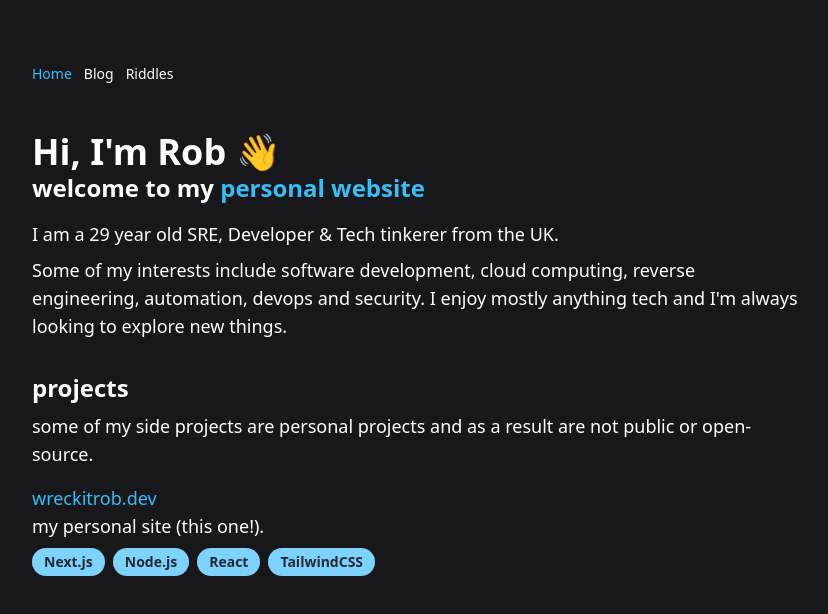
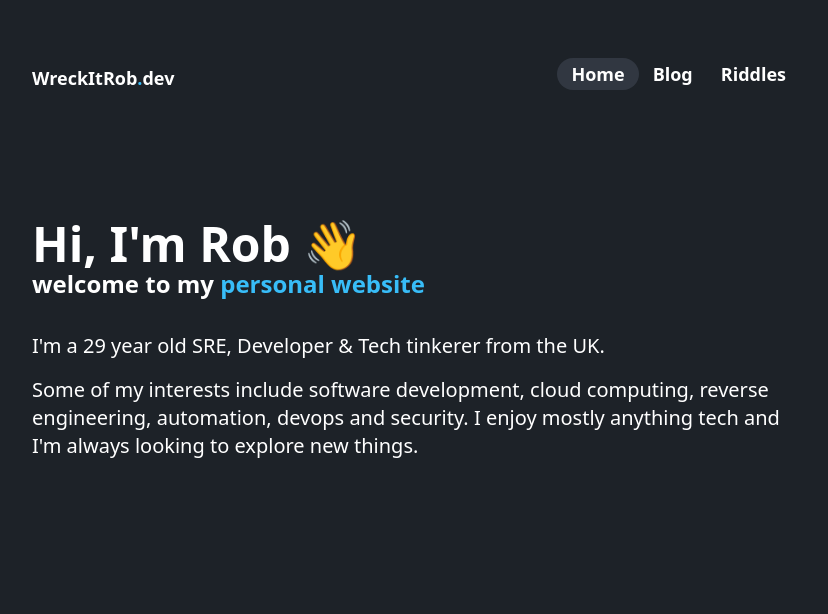
Before and after one commit to RobDearling/robdearling.github.io, a Next.js app: page / in a window 1280 px wide. Shown: the top 614 px of the page, without its empty margins (224-1052 px from the left). Built offline with nearby package versions, Linux system fonts and the light colour scheme.

Commit message:
feat: Design improvements

```diff
--- a/components/layout.tsx
+++ b/components/layout.tsx
@@ -24,18 +24,20 @@ export default function Layout({ children, home }: LayoutProps) {
         <meta name="og:title" content={siteTitle} />
         <meta name="twitter:card" content="summary_large_image" />
       </Head>
-      <header  className="container mx-auto mt-4">
-          <nav>
-            <div className="mt-4 lg:mt-16 px-4 lg:px-64 xl:px-64 mb-4 flex flex-row items-center gap-1">
-              <Link className={`text-sm ${pathname === '/' ? 'text-sky-400' : ''}`} href="/">
+      <header className="container mx-auto mt-4">
+          <nav className='flex justify-between mt-4 lg:mt-16 px-4 lg:px-64 xl:px-64 mb-4 text-lg'>
+            <Link href="/" id='title' className='font-bold'>WreckItRob<span className='text-sky-400'>.</span>dev</Link>
+            <div className="flex flex-row items-center font-semibold">
+              <Link className={`nav-item ${pathname === '/' ? 'nav-active' : ''}`} href="/">
                 Home
               </Link>
-              <Link className={`text-sm ml-2 ${pathname === '/blog' ? 'text-sky-400' : ''}`} href="/blog">Blog</Link>
-              <Link className={`text-sm ml-2 ${pathname === '/riddles' ? 'text-sky-400' : ''}`} href={`/riddles`}>Riddles</Link>
+              <Link className={`nav-item ${pathname === '/blog' ? 'nav-active' : ''}`} href="/blog">Blog</Link>
+              <Link className={`nav-item ${pathname === '/riddles' ? 'nav-active' : ''}`} href={`/riddles`}>Riddles</Link>
             </div>
           </nav>
         </header>
-      <main className="container mx-auto mt-4 lg:mt-12 px-4 lg:px-64 xl:px-64 mb-4">{children}</main>
+      <main className="container mx-auto mt-32 lg:mt-32 px-4 lg:px-64 xl:px-64 mb-4">{children}</main>
     </div>
   );
 }
+// #1D2228
--- a/pages/index.tsx
+++ b/pages/index.tsx
@@ -1,5 +1,5 @@
-import Head from 'next/head';
-import Layout, { siteTitle } from '../components/layout';
+import Head from "next/head";
+import Layout, { siteTitle } from "../components/layout";
 
 export default function Home() {
   return (
@@ -9,49 +9,22 @@ export default function Home() {
       </Head>
       <div>
         <div>
-        <p className="text-4xl font-bold">Hi, I&apos;m Rob 👋</p>
-        <p className="text-2xl font-bold">
-          welcome to my <span className="text-sky-400 inline">personal website</span>
+          <p className="text-5xl font-bold">Hi, I&apos;m Rob 👋</p>
+          <p className="text-2xl font-semibold">
+            welcome to my{" "}
+            <span className="text-sky-400 inline">personal website</span>
           </p>
         </div>
-      <div className="mt-4">
-        <p className="text-lg">
-          I am a 29 year old SRE, Developer & Tech tinkerer from the UK.
+        <div className="mt-8 text-xl">
+          <p>
+            I'm a 29 year old SRE, Developer & Tech tinkerer from the UK.
           </p>
-        <p className="text-lg mt-2">
+          <p className="mt-4">
             Some of my interests include software development, cloud computing,
             reverse engineering, automation, devops and security. I enjoy mostly
             anything tech and I&apos;m always looking to explore new things.
           </p>
         </div>
-
-      <div className="mt-8">
-        <p className="text-2xl font-bold">projects</p>
-        <p className="text-lg mt-2">
-          some of my side projects are personal projects and as a result are not
-          public or open-source.
-        </p>
-        <div className="mt-4">
-          <div className="mt-4">
-            <p className="text-lg text-sky-400">wreckitrob.dev</p>
-            <p className="text-lg">my personal site (this one!).</p>
-            <div className="mt-2 flex flex-wrap gap-y-2">
-              <span className="bg-sky-300 rounded-full px-3 py-1 text-sm font-semibold text-gray-800 mr-2">
-                Next.js
-              </span>
-              <span className="bg-sky-300 rounded-full px-3 py-1 text-sm font-semibold text-gray-800 mr-2">
-                Node.js
-              </span>
-              <span className="bg-sky-300 rounded-full px-3 py-1 text-sm font-semibold text-gray-800 mr-2">
-                React
-              </span>
-              <span className="bg-sky-300 rounded-full px-3 py-1 text-sm font-semibold text-gray-800 mr-2">
-                TailwindCSS
-              </span>
-            </div>
-          </div>
-        </div>
-      </div>
       </div>
     </Layout>
   );
--- a/pages/riddles.tsx
+++ b/pages/riddles.tsx
@@ -193,7 +193,7 @@ export default function Riddles() {
           <div className="mt-8 text-sky-400">
             {revealed && <p className="text-3xl">{currentRiddle.answer}</p>}
           </div>
-          {!revealed ? <button onClick={revealAnswer}>Reveal Answer</button> : null}
+          {!revealed ? <button className="button-bg font-bold px-6 py-3 rounded-3xl" onClick={revealAnswer}>Reveal Answer</button> : null}
         </div>
       ) : (
         <p>Loading...</p>
--- a/styles/global.css
+++ b/styles/global.css
@@ -18,7 +18,7 @@
 
 body {
   color: #fff;
-  background-color:#18181b
+  background-color: #1D2228
 }
 
 @layer utilities {
@@ -26,3 +26,21 @@ body {
     text-wrap: balance;
   }
 }
+
+.nav-item {
+  padding: 2px 14px;
+  border-radius: 24px;
+  margin-top: -8px
+}
+
+.nav-item:hover {
+  background-color: #313741;
+}
+
+.nav-active {
+  background-color: #313741;
+}
+
+.button-bg {
+  background-color: #313741;
+}
```
Lines whose indentation alone changed are shown as unchanged.
